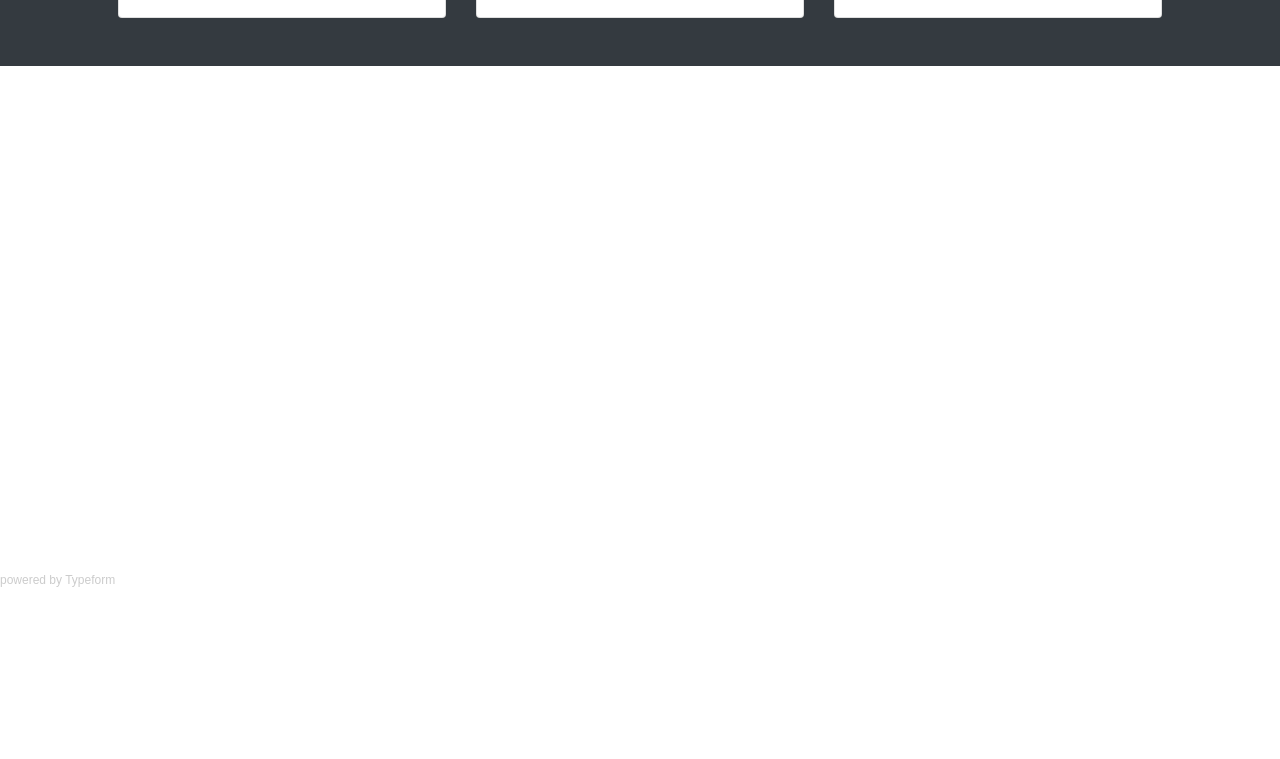
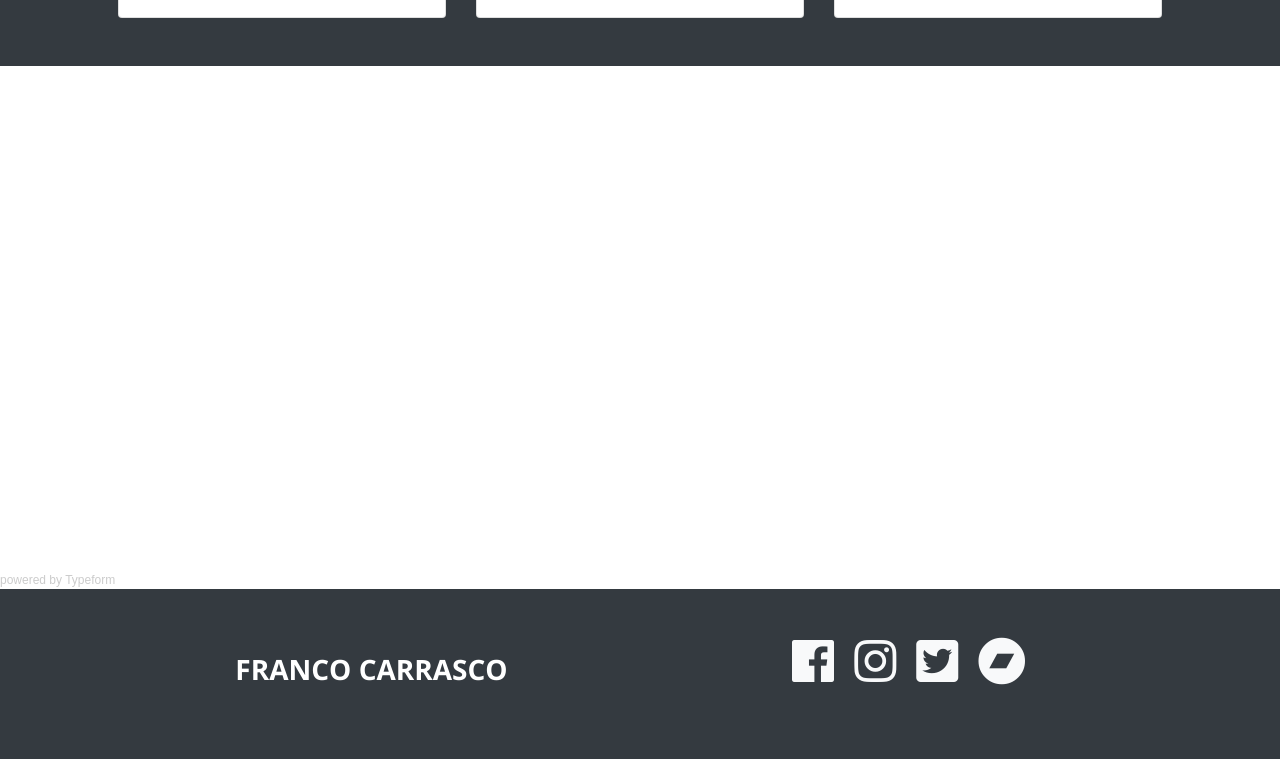
Before and after one commit to francocarrascog/prueba-modulo, a plain HTML site: page index.html in a window 1280 px wide. Shown: the part 2591-3350 px from the top of the page. Before the commit the page ends 3180 px from the top, so only its background shows below. Drawn offline with nearby package versions, Linux system fonts and the light colour scheme; a script that the page names is missing.

Commit message:
finished

```diff
--- a/assets/js/script.js
+++ b/assets/js/script.js
@@ -1,5 +1,9 @@
-$(document).ready(function (){
-    })
+(function () { var qs, js, q, s, d = document, gi = d.getElementById, ce = d.createElement, gt = d.getElementsByTagName, id = "typef_orm_share", b = "https://embed.typeform.com/"; if (!gi.call(d, id)) { js = ce.call(d, "script"); js.id = id; js.src = b + "embed.js"; q = gt.call(d, "script")[0]; q.parentNode.insertBefore(js, q) } })()
+
 $(function () {
     $('[data-toggle="tooltip"]').tooltip()
-  })
+});
+
+$(".card-title").dblclick(function(){
+    $("p").hide("fast");
+  });
--- a/index.html
+++ b/index.html
@@ -137,7 +137,22 @@
     <section id="contacto">
         <div class="typeform-widget" data-url="https://form.typeform.com/to/qyuHh4Sk" style="width: 100%; height: 500px;"></div> <script> (function() { var qs,js,q,s,d=document, gi=d.getElementById, ce=d.createElement, gt=d.getElementsByTagName, id="typef_orm", b="https://embed.typeform.com/"; if(!gi.call(d,id)) { js=ce.call(d,"script"); js.id=id; js.src=b+"embed.js"; q=gt.call(d,"script")[0]; q.parentNode.insertBefore(js,q) } })() </script> <div style="font-family: Sans-Serif;font-size: 12px;color: #999;opacity: 0.5; padding-top: 5px;"> powered by <a href="https://admin.typeform.com/signup?utm_campaign=qyuHh4Sk&utm_source=typeform.com-01EPWX467PXWTZY2XS42DQ8SCJ-free&utm_medium=typeform&utm_content=typeform-embedded-poweredbytypeform&utm_term=ES" style="color: #999" target="_blank">Typeform</a> </div>
     </section>
-
+    <!--footer-->
+    <footer class="bg-dark">
+        <div class="container p-5">
+            <div class="row">
+                <div class="col-sm-6 text-center">
+                    <h3 class="font-weight-bold text-white py-3">FRANCO CARRASCO</h3>
+                </div>
+                <div class="col-sm-6 text-center icons">
+                    <a class="text-light p-2" target="_blank" href="https://www.facebook.com/francofrancomus"><i class="fab fa-facebook fa-3x"></i></a>
+                    <a class="text-light p-2" target="_blank" href="https://www.instagram.com/francofrancomus/"><i class="fab fa-instagram fa-3x"></i></a>
+                    <a class="text-light p-2" target="_blank" href="https://twitter.com/francofrancomus"><i class="fab fa-twitter-square fa-3x"></i></a>
+                    <a class="text-light p-2" target="_blank" href="https://francofrancomus.bandcamp.com/"><i class="fab fa-bandcamp fa-3x"></i></a>
+                </div>
+            </div>
+        </div>
+    </footer>
     <!--jQuery, PopperJS, BootstrapJS, JS-->
     <script src="https://code.jquery.com/jquery-3.5.1.slim.min.js" integrity="sha384-DfXdz2htPH0lsSSs5nCTpuj/zy4C+OGpamoFVy38MVBnE+IbbVYUew+OrCXaRkfj" crossorigin="anonymous"></script>
     <script src="https://cdn.jsdelivr.net/npm/popper.js@1.16.1/dist/umd/popper.min.js" integrity="sha384-9/reFTGAW83EW2RDu2S0VKaIzap3H66lZH81PoYlFhbGU+6BZp6G7niu735Sk7lN" crossorigin="anonymous"></script>
```
